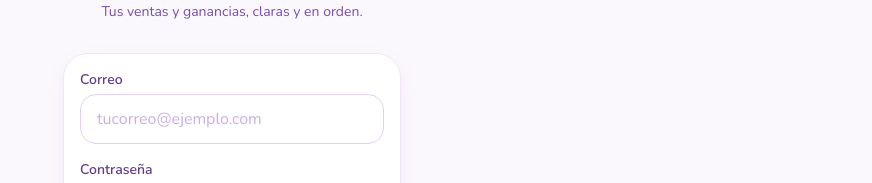
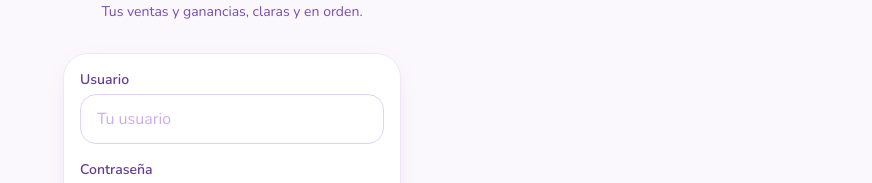
Before and after one commit to danielcfell/mi-negocio-app, a Next.js app: page /login in a window 1280 px wide. Shown: the part 309-492 px from the top of the page, without its empty margins (408-1280 px from the left). Built offline with nearby package versions, Linux system fonts and the light colour scheme; a web font is replaced by a local one.

Commit message:
Login con usuario (sin correo)
Co-Authored-By: Claude Opus 5.5 <noreply@anthropic.com>
Claude-Session: https://claude.ai/code/session_01DPp56LxKnSpqHEcTvUsZog

```diff
--- a/src/app/login/page.tsx
+++ b/src/app/login/page.tsx
@@ -17,12 +17,12 @@ export default function LoginPage() {
     setCargando(true);
     setError(null);
     const supabase = createClient();
-    const { error } = await supabase.auth.signInWithPassword({
-      email: correo.trim(),
-      password: clave,
-    });
+    // Se puede entrar solo con el usuario (ej. "maryu"); por dentro se usa usuario@mi-negocio.app
+    const usuario = correo.trim().toLowerCase();
+    const email = usuario.includes("@") ? usuario : `${usuario}@mi-negocio.app`;
+    const { error } = await supabase.auth.signInWithPassword({ email, password: clave });
     if (error) {
-      setError("Correo o contraseña incorrectos.");
+      setError("Usuario o contraseña incorrectos.");
       setCargando(false);
       return;
     }
@@ -44,17 +44,19 @@ export default function LoginPage() {
       <form onSubmit={entrar} className="tarjeta space-y-4">
         <div>
           <label htmlFor="correo" className="etiqueta">
-            Correo
+            Usuario
           </label>
           <input
             id="correo"
-            type="email"
-            autoComplete="email"
+            type="text"
+            autoCapitalize="none"
+            autoCorrect="off"
+            autoComplete="username"
             required
             value={correo}
             onChange={(e) => setCorreo(e.target.value)}
             className="campo"
-            placeholder="tucorreo@ejemplo.com"
+            placeholder="Tu usuario"
           />
         </div>
         <div>
```
